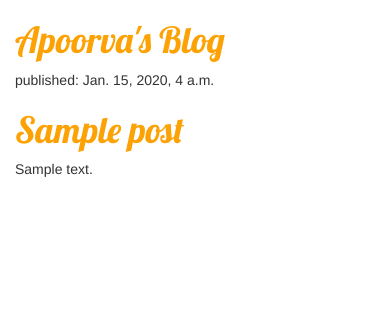
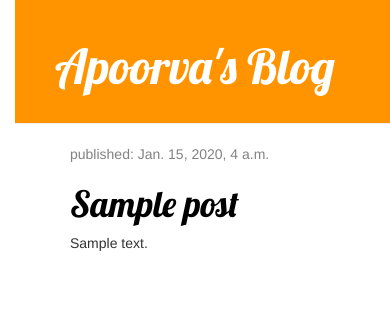
Before and after one commit to apoorvamah/my-first-blog, a Django app: template blog/templates/blog/post_list.html in a window 390 px wide. Shown: the top 322 px of the page. Run offline with Django 3.2, Linux system fonts and the light colour scheme; the template is opened without the code that fills it: values that come from a table or form of the project are taken from there, others are empty; tables that the repository leaves empty hold one stand-in row (values such as "Sample post"); some libraries are stand-ins or nearby versions.

Commit message:
Modified templates to display posts from database.

```diff
--- a/blog/static/css/blog.css
+++ b/blog/static/css/blog.css
@@ -8,3 +8,49 @@ h1 a {
     color: #FCA205;
     font-family: 'Lobster';
 }
+.page-header {
+    background-color: #ff9400;
+    margin-top: 0;
+    padding: 20px 20px 20px 40px;
+}
+
+.page-header h1, .page-header h1 a, .page-header h1 a:visited, .page-header h1 a:active {
+    color: #ffffff;
+    font-size: 36pt;
+    text-decoration: none;
+}
+
+.content {
+    margin-left: 40px;
+}
+
+h1, h2, h3, h4 {
+    font-family: 'Lobster', cursive;
+}
+
+.date {
+    color: #828282;
+}
+
+.save {
+    float: right;
+}
+
+.post-form textarea, .post-form input {
+    width: 100%;
+}
+
+.top-menu, .top-menu:hover, .top-menu:visited {
+    color: #ffffff;
+    float: right;
+    font-size: 26pt;
+    margin-right: 20px;
+}
+
+.post {
+    margin-bottom: 70px;
+}
+
+.post h1 a, .post h1 a:visited {
+    color: #000000;
+}
--- a/blog/templates/blog/post_list.html
+++ b/blog/templates/blog/post_list.html
@@ -8,16 +8,24 @@
       <link rel="stylesheet" href="{% static 'css/blog.css' %}">
     </head>
     <body>
-      <div>
+          <div class="page-header">
               <h1><a href="/">Apoorva's Blog</a></h1>
           </div>
 
+          <div class="content container">
+              <div class="row">
+                  <div class="col-md-8">
                       {% for post in posts %}
-          <div>
+                          <div class="post">
+                              <div class="date">
                                   <p>published: {{ post.published_date }}</p>
+                              </div>
                               <h1><a href="">{{ post.title }}</a></h1>
-              <p>{{ post.text|linebreaksbr }}</p> <!-- \linebreaksbr is piping the post' text through a filter to convert line-breaks into paragraphs!>>-->
+                              <p>{{ post.text|linebreaksbr }}</p>
                           </div>
                       {% endfor %}
+                  </div>
+              </div>
+          </div>
     </body>
 </html>
```
Lines whose indentation alone changed are shown as unchanged.
